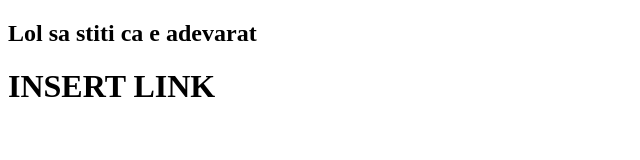
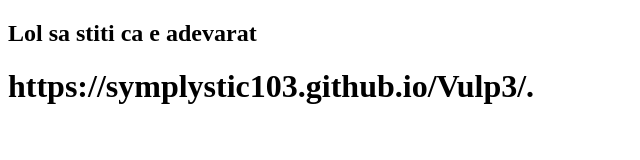
Before and after one commit to Symplystic103/DaniSugePula, a plain HTML site: page DaniSugePula.html in a window 1280 px wide. Shown: the whole page, without its empty margins (0-640 px from the left). Drawn offline with Linux system fonts and the light colour scheme.

Commit message:
Update DaniSugePula.html

```diff
--- a/DaniSugePula.html
+++ b/DaniSugePula.html
@@ -7,6 +7,6 @@
 </head>
 <body>
     <h2>Lol sa stiti ca e adevarat</h2>
-    <h1>INSERT LINK</h1>
+    <h1>https://symplystic103.github.io/Vulp3/.</h1>
 </body>
 </html>
```
